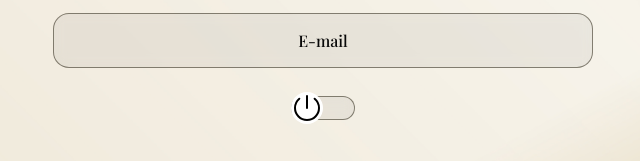
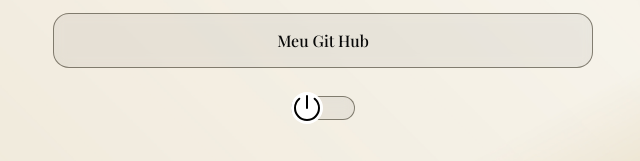
Before and after one commit to AlisonR04/Link-Tree, a plain HTML site: page index.html in a window 1280 px wide. Shown: the part 415-576 px from the top of the page, 317-957 px from the left. Drawn offline with nearby package versions, Linux system fonts and the light colour scheme; a web font is replaced by a local one.

Commit message:
github index

```diff
--- a/index.html
+++ b/index.html
@@ -27,7 +27,7 @@
                 ">Meu Letterboxd</a>
             </li>
             <li>
-                <p><a href="mailto:Alisondarosacv@protonmail.com" target="_blank">E-mail</a></p>
+                <p><a href="https://github.com/AlisonR04" target="_blank">Meu Git Hub</a></p>
             </li>
 
         </ul>
```
